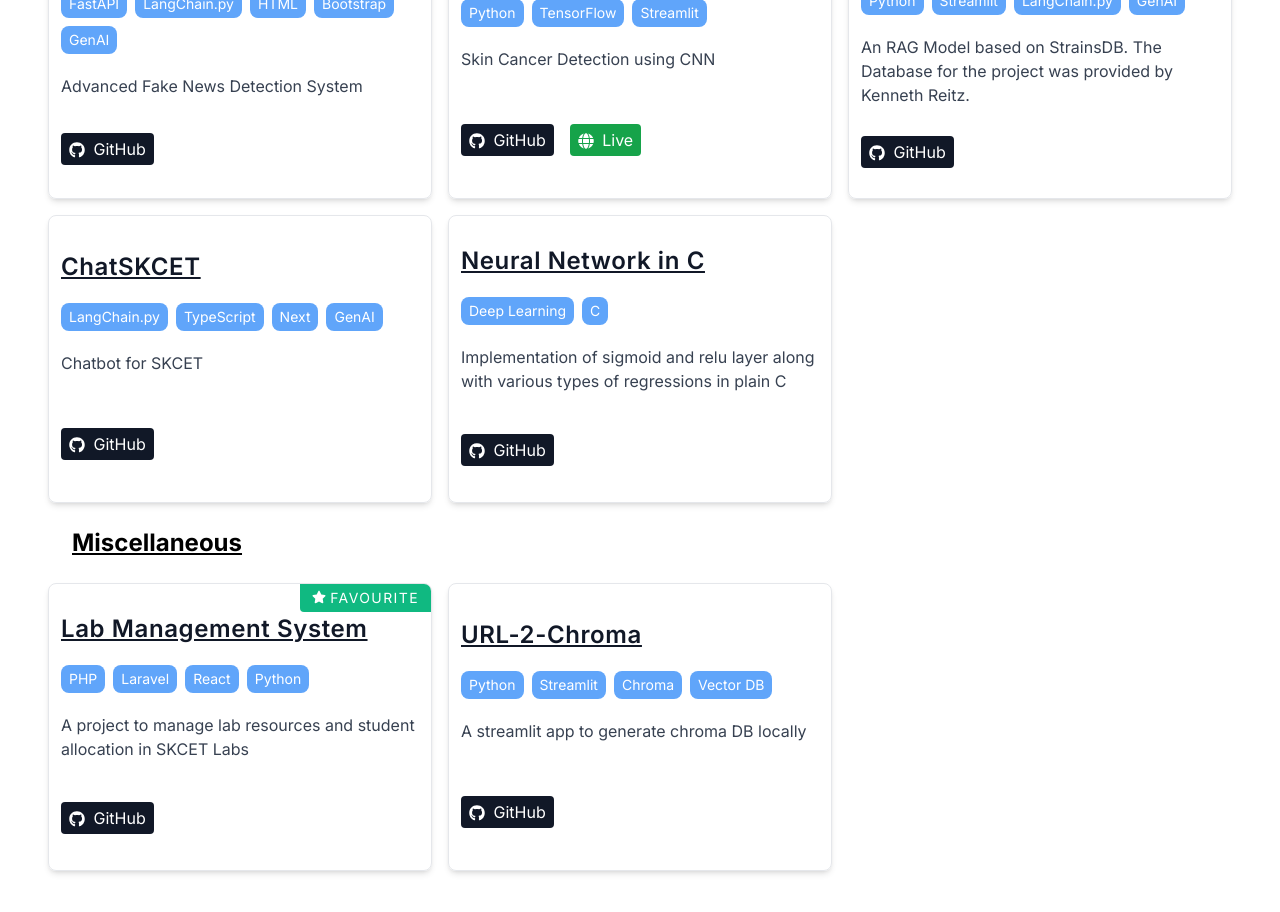
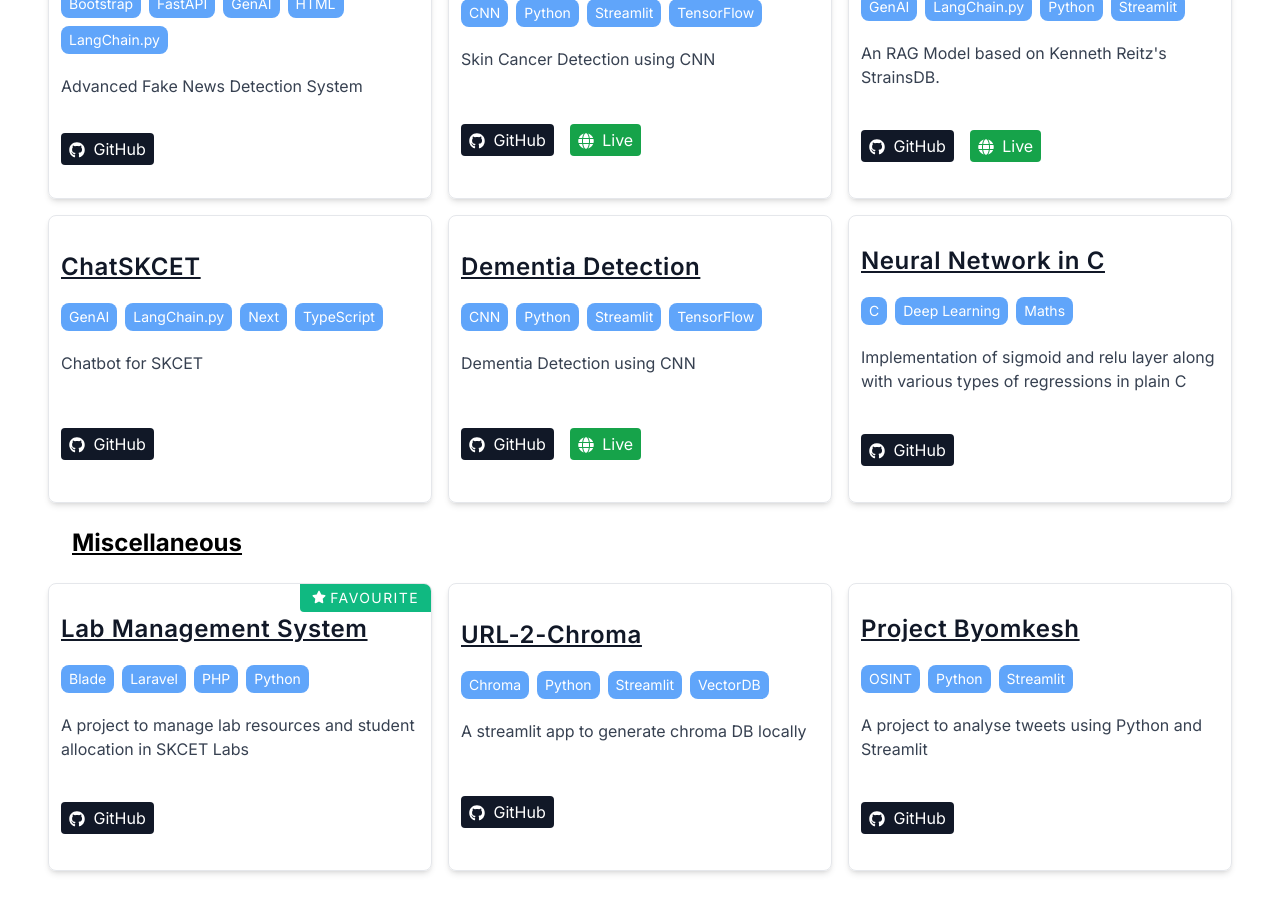
Before and after one commit to Siddhesh-Agarwal/Siddhesh-Agarwal.github.io, a Next.js app: page /projects in a window 1280 px wide. Shown: the part 1840-2752 px from the top of the page. Built offline with nearby package versions, Linux system fonts and the light colour scheme.

Commit message:
sorted tags, updated projects

```diff
--- a/app/projects/page.tsx
+++ b/app/projects/page.tsx
@@ -36,7 +36,7 @@ const PythonProjects: ProjectData[] = [
         description: "A Python library to perform matrix and Vector operations. Published on PyPI.",
         githubURL: "https://github.com/Siddhesh-Agarwal/matmath/",
         liveURL: "https://pypi.org/project/matmath/",
-        tags: ["Python", "PyPI Package", "maths"],
+        tags: ["Python", "PyPI Package", "Maths"],
         featured: true,
     },
     {
@@ -51,7 +51,7 @@ const PythonProjects: ProjectData[] = [
         description: "A Python API to get information about an IP address. Made using streamlit. Deployed on Streamlit Cloud.",
         githubURL: "https://github.com/Siddhesh-Agarwal/IP-DB/",
         liveURL: "https://ip-database.streamlit.app",
-        tags: ["Python", "streamlit"],
+        tags: ["Python", "Streamlit"],
         featured: true,
     },
     {
@@ -59,7 +59,7 @@ const PythonProjects: ProjectData[] = [
         description: "A Python library to write HTML and CSS in pure Python in a simple yet elegant manner using the DOM API. Take advantage of all of Python's powerful functionalities with Sierra. Published on PyPI.",
         githubURL: "https://github.com/BrainStormYourWayIn/sierra/",
         liveURL: "https://pypi.org/project/sierra/",
-        tags: ["Python", "PyPI Package", "web dev"],
+        tags: ["Python", "PyPI Package", "HTML", "CSS"],
         featured: true,
     },
     {
@@ -67,7 +67,7 @@ const PythonProjects: ProjectData[] = [
         description: "A Python library to encrypt and decrypt messages using emojis. Published on PyPI.",
         githubURL: "https://github.com/Siddhesh-Agarwal/Cryptmoji/",
         liveURL: "https://pypi.org/project/cryptmoji/",
-        tags: ["Python", "PyPI Package", "cyber security"],
+        tags: ["Python", "PyPI Package", "Cyber Security"],
     },
     {
         title: "Newsful News",
@@ -103,13 +103,14 @@ const AIProjects: ProjectData[] = [
         description: "Skin Cancer Detection using CNN",
         githubURL: "https://github.com/Siddhesh-Agarwal/Skin-Cancer-Detection/",
         liveURL: "https://skin-cancer-check.streamlit.app/",
-        tags: ["Python", "TensorFlow", "Streamlit"],
+        tags: ["Python", "TensorFlow", "Streamlit", "CNN"],
         featured: true,
     },
     {
         title: "Strains RAG",
-        description: "An RAG Model based on StrainsDB. The Database for the project was provided by Kenneth Reitz.",
+        description: "An RAG Model based on Kenneth Reitz's StrainsDB.",
         githubURL: "https://github.com/Siddhesh-Agarwal/straindb-rag/",
+        liveURL: "https://straindb.streamlit.app/",
         tags: ["Python", "Streamlit", "LangChain.py", "GenAI"],
         featured: true,
     },
@@ -117,13 +118,20 @@ const AIProjects: ProjectData[] = [
         title: "ChatSKCET",
         description: "Chatbot for SKCET",
         githubURL: "https://github.com/Siddhesh-Agarwal/ChatSKCET/",
-        tags: ["LangChain.py", "TypeScript", "Next", "GenAI"]
+        tags: ["LangChain.py", "TypeScript", "Next", "GenAI"],
+    },
+    {
+        title: "Dementia Detection",
+        description: "Dementia Detection using CNN",
+        githubURL: "https://github.com/Siddhesh-Agarwal/Dementia-Detection/",
+        liveURL: "https://dementia-detection.streamlit.app/",
+        tags: ["Python", "TensorFlow", "Streamlit", "CNN"],
     },
     {
         title: "Neural Network in C",
         description: "Implementation of sigmoid and relu layer along with various types of regressions in plain C",
         githubURL: "https://github.com/Siddhesh-Agarwal/Neural-Network-in-C/",
-        tags: ["Deep Learning", "C"],
+        tags: ["C", "Deep Learning", "Maths"],
     },
 ]
 
@@ -132,15 +140,21 @@ const MiscellaneousProjects: ProjectData[] = [
         title: "Lab Management System",
         description: "A project to manage lab resources and student allocation in SKCET Labs",
         githubURL: "https://github.com/lab-management-system/",
-        tags: ["PHP", "Laravel", "React", "Python"],
+        tags: ["PHP", "Laravel", "Blade", "Python"],
         featured: true,
     },
     {
         title: "URL-2-Chroma",
         description: "A streamlit app to generate chroma DB locally",
         githubURL: "https://github.com/Siddhesh-Agarwal/URL-2-Chroma/",
-        tags: ["Python", "Streamlit", "Chroma", "Vector DB"],
+        tags: ["Python", "Streamlit", "Chroma", "VectorDB"],
     },
+    {
+        title: "Project Byomkesh",
+        description: "A project to analyse tweets using Python and Streamlit",
+        githubURL: "https://github.com/Siddhesh-Agarwal/Project-Byomkesh/",
+        tags: ["Python", "Streamlit", "OSINT"],
+    }
 ]
 
 export default function ProjectsPage() {
--- a/components/ProjectCard.tsx
+++ b/components/ProjectCard.tsx
@@ -42,9 +42,11 @@ export default function ProjectCard({ key, props }: { key: number, props: Projec
                     {/* Tags */}
                     <div className="px-3 flex flex-wrap">
                         {
-                            props.tags.map(
+                            props.tags.sort().map(
                                 (tag, index) => (
-                                    <span key={index} className="bg-blue-400 text-white rounded-lg text-sm my-1 mr-2 py-1 px-2">{tag}</span>
+                                    <span key={index} className="bg-blue-400 text-white rounded-lg text-sm my-1 mr-2 py-1 px-2">
+                                        {tag}
+                                    </span>
                                 )
                             )
                         }
```
